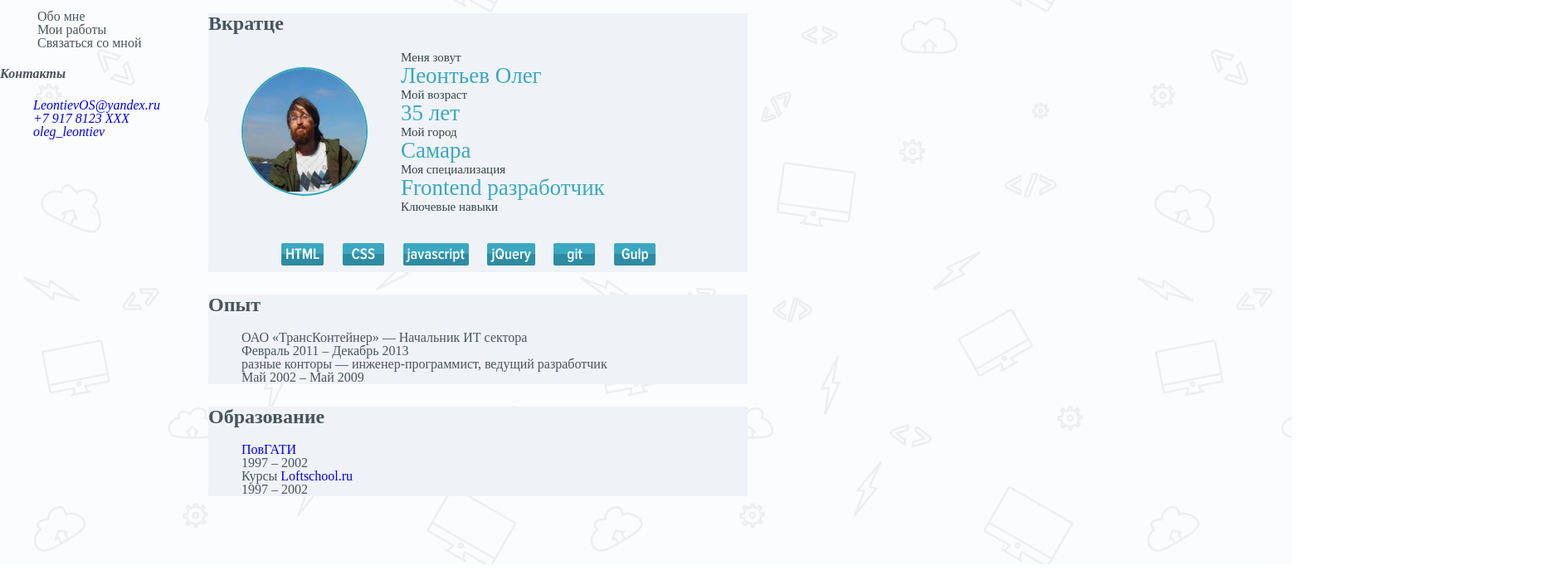
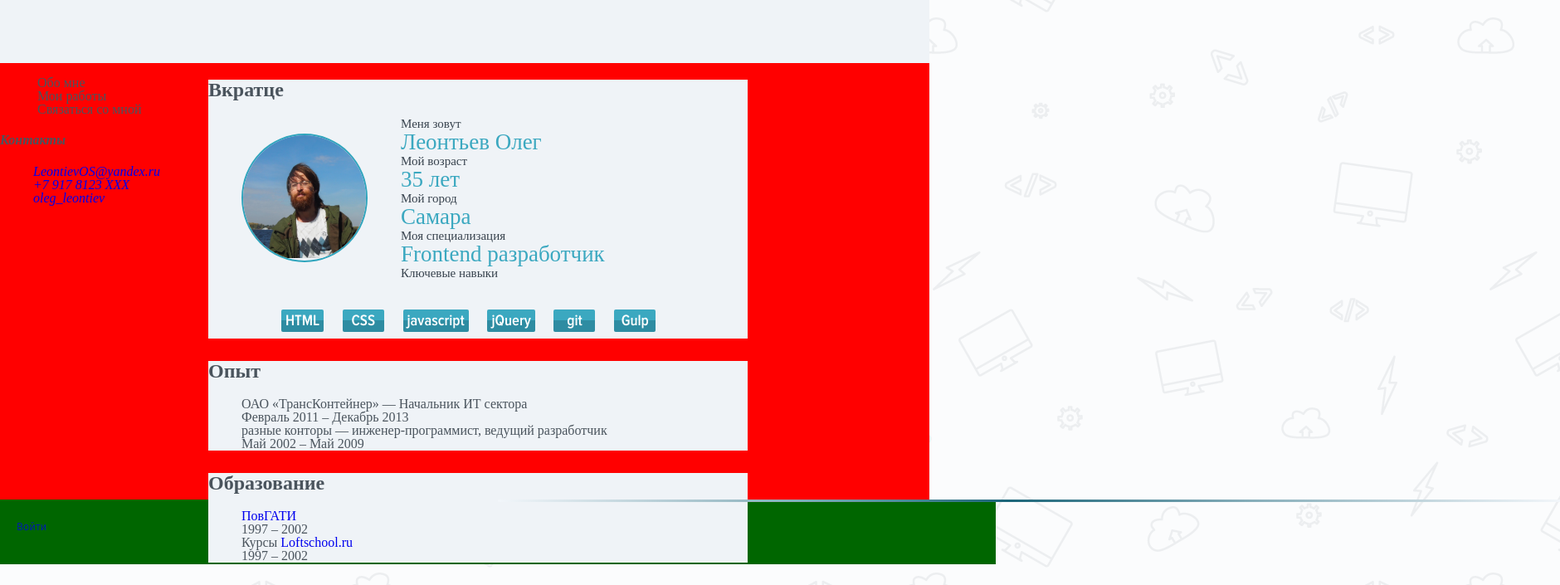
Before and after one commit to jacoder/lofts-dz1, a website: page app/index.html in a window 1280 px wide. Shown: the part 120-825 px from the top of the page at 83% size, 1880 px wide, since content can reach past the window. Before the commit the page ends 800 px from the top, so only its background shows below. Drawn offline with nearby package versions, Linux system fonts and the light colour scheme.

Commit message:
layout correction progress 2 #footer #stick

```diff
--- a/app/css/layout.css
+++ b/app/css/layout.css
@@ -20,8 +20,25 @@ html, body {
 /******************/
 
 .page {
-    position: relative; /**ja  let contain absolute-positioned elements */
+    /*position: relative; /!**ja  let contain absolute-positioned elements *!/*/
     max-width: 1120px; /**ja todo fix to real */
+  min-height: 100%;
+/* equal to footer height */
+	margin-bottom: -78px;
+
+    /** debugging **/
+    content: '.';
+    background-color: red;
+}
+.page:after {
+  content: "";
+  display: block;
+}
+
+
+.page-footer, .page:after {
+  /* .push must be the same height as footer */
+	height: 142px;
 }
 
 /** HEADER **/
@@ -91,7 +108,8 @@ nav.social {
 
 }
 
-/** MAIN CONTENT **/
+
+/**  MAIN CONTENT  **/
 
 .main {
     position: absolute;
@@ -103,17 +121,24 @@ nav.social {
 
 }
 
-/** FOOTER **/
+
+/**  FOOTER  **/
 .page-footer {
-    position: absolute;
+
+    /*position: absolute;    ja todo why-where?*/
+    /*top-margin:100%;*/
+    /*position: absolute;*/
     left: 0;
-    bottom: 0;
+    bottom: 0px;
     height: 78px;
     width: 100%;
+
+    /** debugging **/
+    background-color: #006600;
 }
 
 .admin_door {
-    position: absolute;
+    position: relative;
     top: 26px;
     left: 20px;
     width: 22px;
@@ -124,6 +149,12 @@ nav.social {
 .login_link {
 
 }
+
+
+.disclaimer{
+
+}
+
 
 /** UTILITIES **/
 .clearfix:before, .clearfix:after {
--- a/app/css/main.css
+++ b/app/css/main.css
@@ -30,6 +30,7 @@ ul {
 
 .page-header {
     background-color: #eff3f7;
+    padding: 40px 0;
 }
 
 .logo {
@@ -170,7 +171,7 @@ main article dt {
 */
 
 /* Градиентные полосы*/
-footer::before, header::after {
+.page-footer::before, .pageheader::after {
     content: '';
     background-image: -moz-linear-gradient(0deg, rgb(28, 102, 122) 0%, rgb(246, 250, 254) 0%, rgb(216, 216, 216) 0%, rgb(242, 246, 250) 0%, rgb(135, 174, 186) 28%, rgb(28, 102, 122) 48%, rgb(135, 174, 186) 71%, rgb(242, 246, 250) 100%);
     background-image: -webkit-linear-gradient(0deg, rgb(28, 102, 122) 0%, rgb(246, 250, 254) 0%, rgb(216, 216, 216) 0%, rgb(242, 246, 250) 0%, rgb(135, 174, 186) 28%, rgb(28, 102, 122) 48%, rgb(135, 174, 186) 71%, rgb(242, 246, 250) 100%);
--- a/app/index.html
+++ b/app/index.html
@@ -46,7 +46,7 @@
 </head>
 
 <body>
-<div class="page">
+<div class="page ">
     <!--[if lte IE 7]>
     <p class="browsehappy">Ваш браузер <strong>устарел</strong>. Пожалуйста, <a
             href="http://browsehappy.com/">обновите</a> его.</p>
@@ -79,7 +79,7 @@
     </header>
     <!-- ^.page-header-->
 
-    <div class="middle-wrap">
+    <div class="middle-wrap clearfix">
         <!-- /* SIDEBAR */ -->
 
         <aside class="sidebar">
@@ -169,6 +169,8 @@
 
     </div>
 
+</div>
+<!--.page-->
 
     <!-- /* FOOTER */ -->
 
@@ -185,7 +187,7 @@
         <small class="disclaimer">&copy; 2015 Это мой сайт, пожалуйста, не копируйте его</small>
     </footer>
 
-</div>
+
 <script src="../bower_components/jquery/dist/jquery.min.js"></script>
 <script src="js/main.js"></script>
 
```
